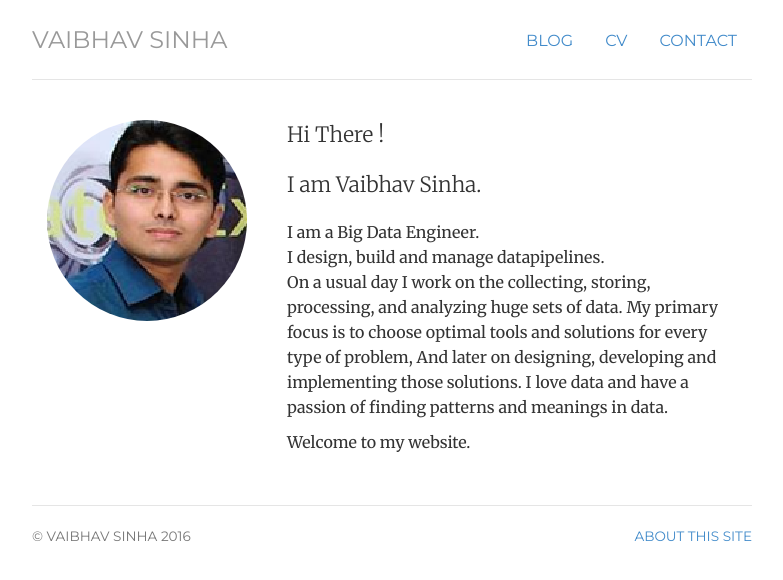
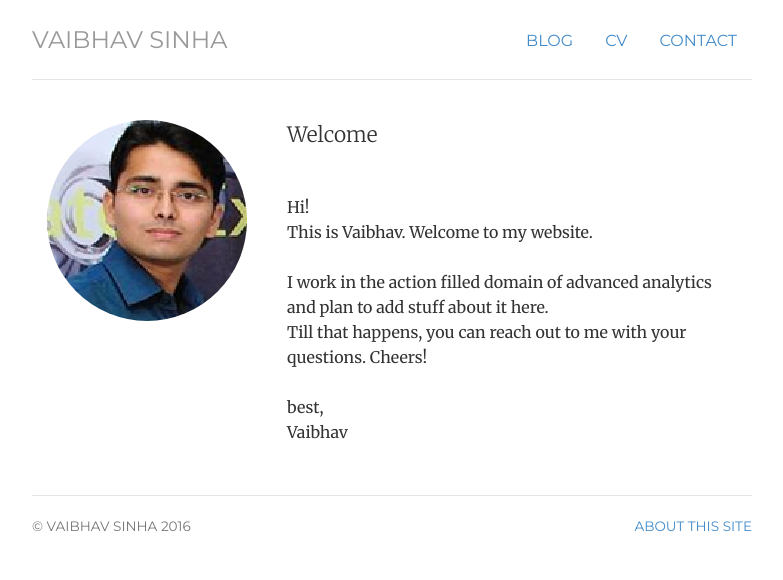
Before and after one commit to sinhav/sinhav.github.io, a Jekyll site: the page built from index.html, in a window 1280 px wide. Shown: the top 580 px of the page, without its empty margins (248-1031 px from the left). Built offline with Jekyll 4.4.1, drawn with Linux system fonts in a browser that asks for light colours.

Commit message:
Update index.html

```diff
--- a/index.html
+++ b/index.html
@@ -12,12 +12,16 @@ description: Vaibhav Sinha
 	<img class="img-circle avatar" alt="Vaibhav Sinha" src="img/vsinha.png">
 	</div>
 	<div itemscope itemtype="http://data-vocabulary.org/Person" class="col-sm-8">
-	<p class="lead">Hi There !</p>
-	<p class="lead">I am <span itemprop="name">Vaibhav Sinha</span>.</P>
-	<P>I am a Big Data Engineer.<br>
-	I design, build and manage datapipelines.<br>
-	On a usual day I work on the collecting, storing, processing, and analyzing huge sets of data. My primary focus is to choose optimal tools and solutions for every type of problem, And later on designing, developing and implementing those solutions. I love data and have a passion of finding patterns and meanings in data.</P>
-	<P>Welcome to my website.</p>
+	<p class="lead">Welcome</p>
+	<P>
+	<br> Hi!
+	<br>This is Vaibhav. Welcome to my website.<br>
+	<br>I work in the action filled domain of advanced analytics and plan to add stuff about it here.
+	<br>Till that happens, you can reach out to me with your questions. Cheers!
+	<br>
+	<br>best,
+	<br>Vaibhav
+	</P>
 	</div>
 </div>
 <!-- </div> -->
```
